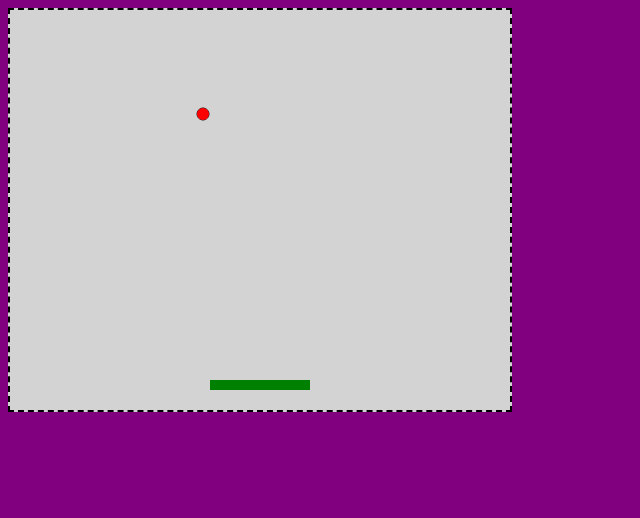
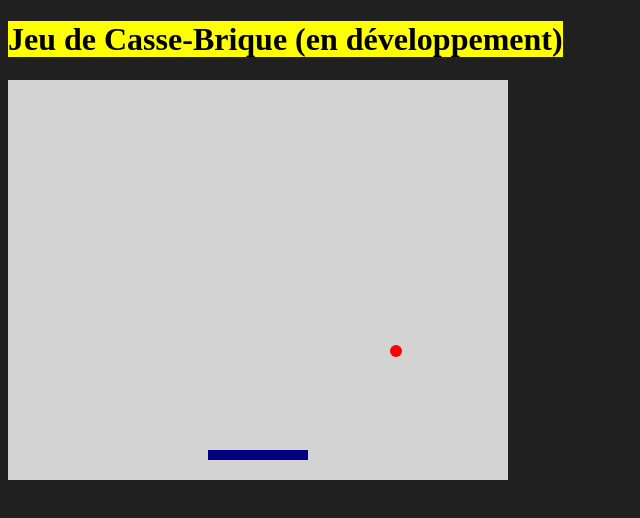
Before and after one commit to eloidrai/jeu, a plain HTML site: page index.html in a window 1280 px wide. Shown: the whole page, without its empty margins (0-640 px from the left). Drawn offline with Linux system fonts and the light colour scheme.

Commit message:
Amélioration des constructeurs

```diff
--- a/index.html
+++ b/index.html
@@ -6,6 +6,7 @@
         <link rel="stylesheet" href="style.css">
     </head>
     <body>
+        <h1><mark>Jeu de Casse-Brique (en développement)</mark></h1>
         <canvas height=400 width=500>Le jeu...</canvas>
         <script src="script.js"></script>
     </body>
--- a/script.js
+++ b/script.js
@@ -2,26 +2,25 @@ const canvas = document.querySelector("canvas");
 const ctx = canvas.getContext('2d');
 
 class Balle {
-    constructor(){
-        this.vX = 1;
-        this.vY = 1;
-        this.X = Math.floor(Math.random()*400+50);
-        this.Y = 1;
+    constructor(canvas, rayon){
+        this.canvas = canvas, this.ctx = canvas.getContext('2d');
+        this.vX = 1, this.vY = 1;                                   // Vecteur directeur (dans le repère du canvas)
+        this.X = Math.floor(Math.random()*canvas.width), this.Y = 1;      // Coordonées de départ
+        this.rayon = rayon;
     }
 
-    dessiner(ctx){
-        ctx.fillStyle = "red";
-        ctx.beginPath();
-        ctx.arc(this.X, this.Y, 6, 0, 2 * Math.PI);
-        ctx.stroke();
-        ctx.fill();
+    dessiner(){
+        this.ctx.fillStyle = "red";
+        this.ctx.beginPath();
+        this.ctx.arc(this.X, this.Y, this.rayon, 0, 2 * Math.PI);
+        this.ctx.fill();
     }
 
-    avancer(planche){
-        if (this.X<0 || this.X>500){
+    avancer(planche){                                   // On met la planche en argument afin de calculer un éventuel rebond
+        if (this.X<0 || this.X>canvas.width){
             this.vX *= -1;
         }
-        if (this.Y<0 || (this.Y+6==400-30 && planche.x-50<this.X && this.X<planche.x+50)){
+        if (this.Y<0 || (this.Y+this.rayon===this.canvas.height-planche.alti && planche.X-(planche.l/2)<this.X && this.X<planche.X+planche.l/2)){
             this.vY *= -1;
         }
         this.X += this.vX;
@@ -31,34 +30,32 @@ class Balle {
 }
 
 class Planche {
-    constructor(){
-        this.x = 500/2;
+    constructor(canvas, altitude, longueur, epaisseur){
+        this.canvas = canvas, this.ctx = canvas.getContext('2d');
+        this.alti = altitude, this.l = longueur, this.ep = epaisseur;
+        this.X = canvas.width/2;
     }
 
-    dessiner(ctx){
-        ctx.fillStyle = "green";
-        ctx.beginPath();
-        ctx.rect(this.x-50, 400-30, 100, 10);
-        ctx.closePath();
-        ctx.fill();
+    dessiner(){
+        this.ctx.fillStyle = "navy";
+        this.ctx.beginPath();
+        this.ctx.rect(this.X-(this.l/2), this.canvas.height-this.alti, this.l, this.ep);
+        this.ctx.closePath();
+        this.ctx.fill();
     }
 }
 
-const b = new Balle();
-const p = new Planche();
+const b = new Balle(canvas, 6);
+const p = new Planche(canvas, 30, 100, 10);
 
 window.setInterval((t)=>{
     ctx.clearRect(0,0,canvas.width, canvas.height)
     b.avancer(p);
-    b.dessiner(ctx);
-    p.dessiner(ctx);
-},6
+    b.dessiner();
+    p.dessiner();
+},5
 );
 
 canvas.onmousemove = (e)=>{
-    p.x = e.offsetX;
+    p.X = e.offsetX;
 }
-
-/*Beurk*/
-canvas.style.border = "black 2px dashed";
-canvas.style.backgroundColor = "lightgrey";
--- a/style.css
+++ b/style.css
@@ -1,3 +1,7 @@
 body {
-    background-color: purple;
+    background-color: #202020;
 }
+
+canvas {
+    background-color: lightgrey;
+}
```
